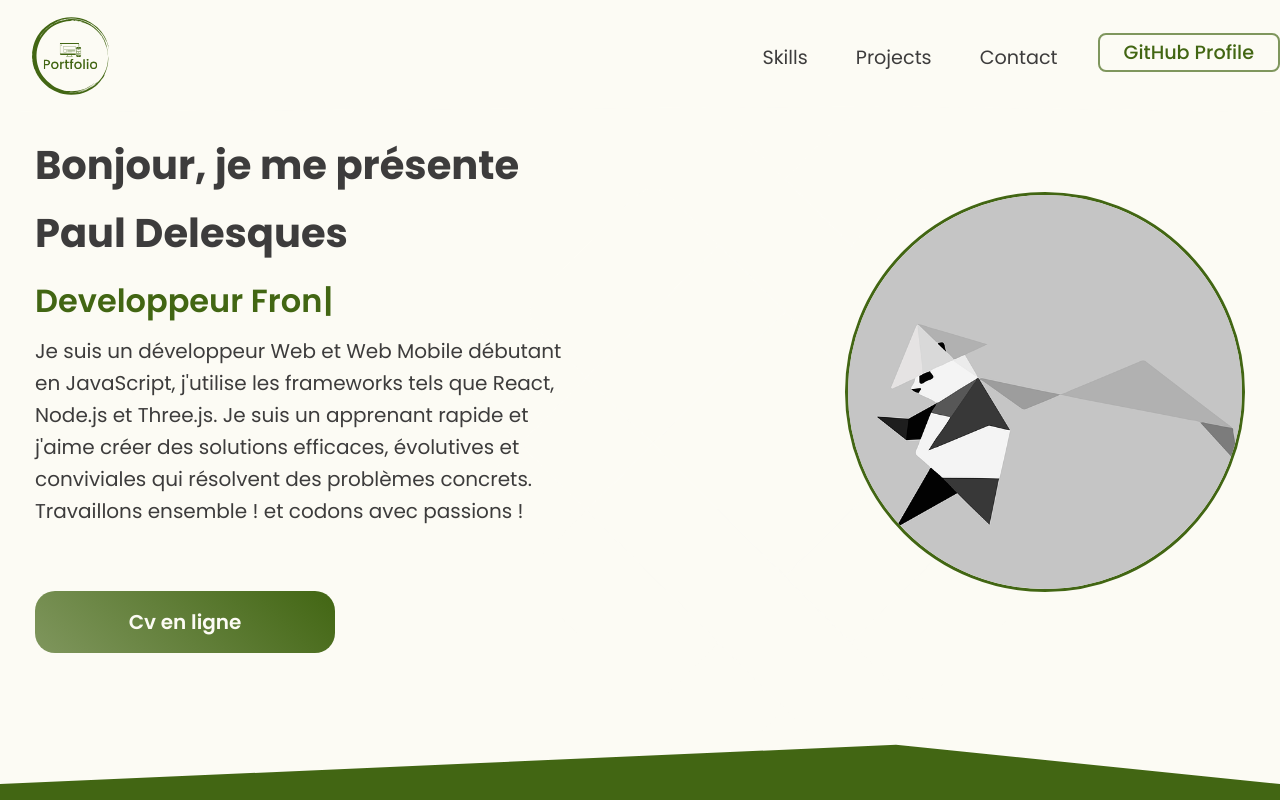
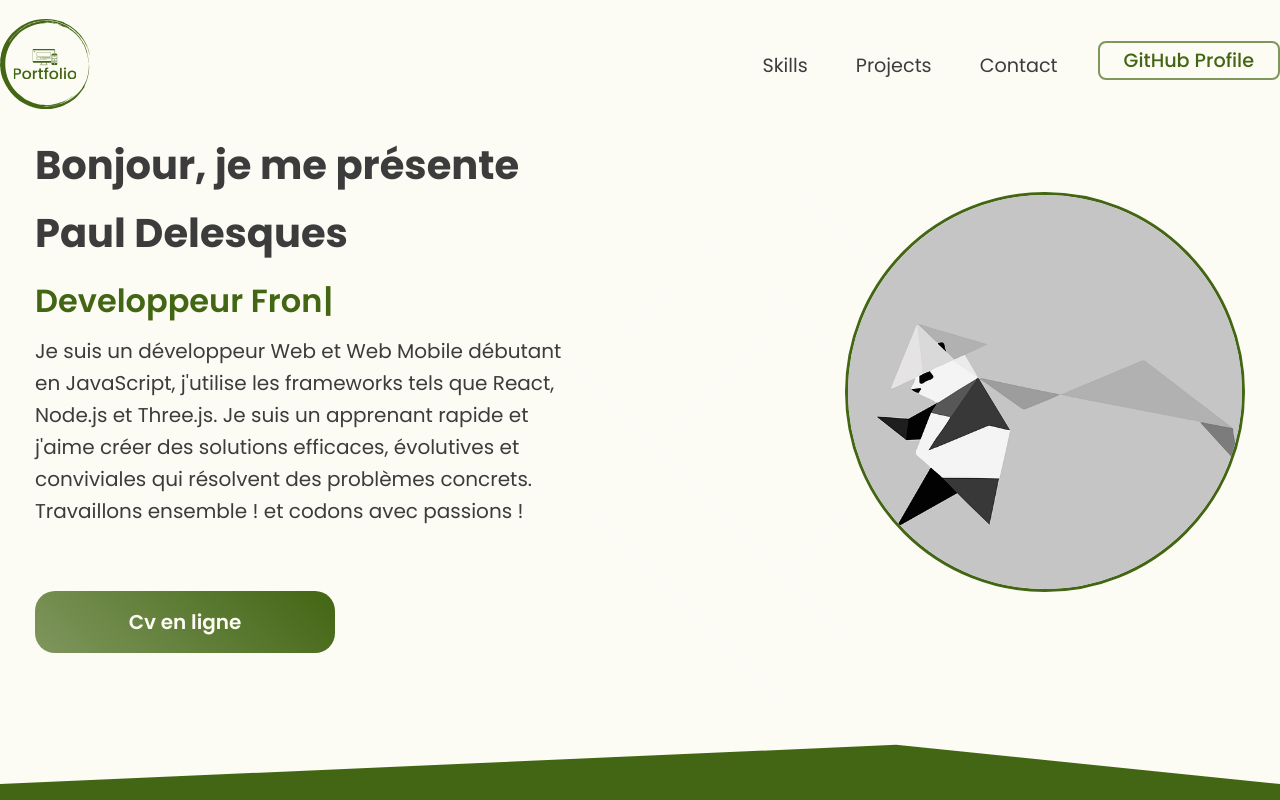
Before and after one commit to Paul-DELESQUES/ProjectPortfolio, a React (Vite) app: page / in a window 1280 px wide. Built offline with nearby package versions, Linux system fonts and the light colour scheme.

Commit message:
upgrade logo

```diff
--- a/src/styles/Navbar.scss
+++ b/src/styles/Navbar.scss
@@ -25,11 +25,11 @@
     display: flex;
     align-items: center;
     gap: 0.5rem;
-    width: 6rem;
-    height: 6rem;
+    width: 7rem;
+    height: 7rem;
     text-decoration: none;
     img {
-      margin-left: 2rem;
+      margin-left: 0rem;
       max-width: 90%;
       height: 90%;
       object-fit: contain;
```
